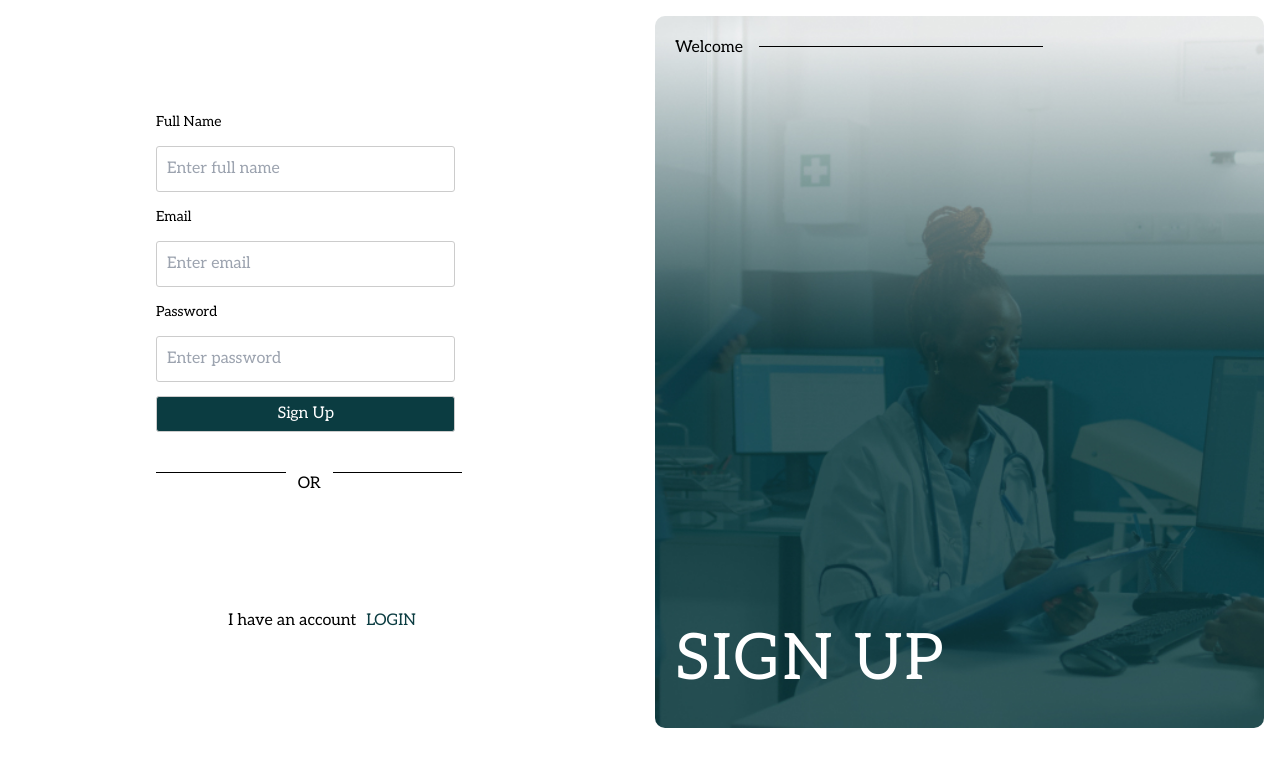
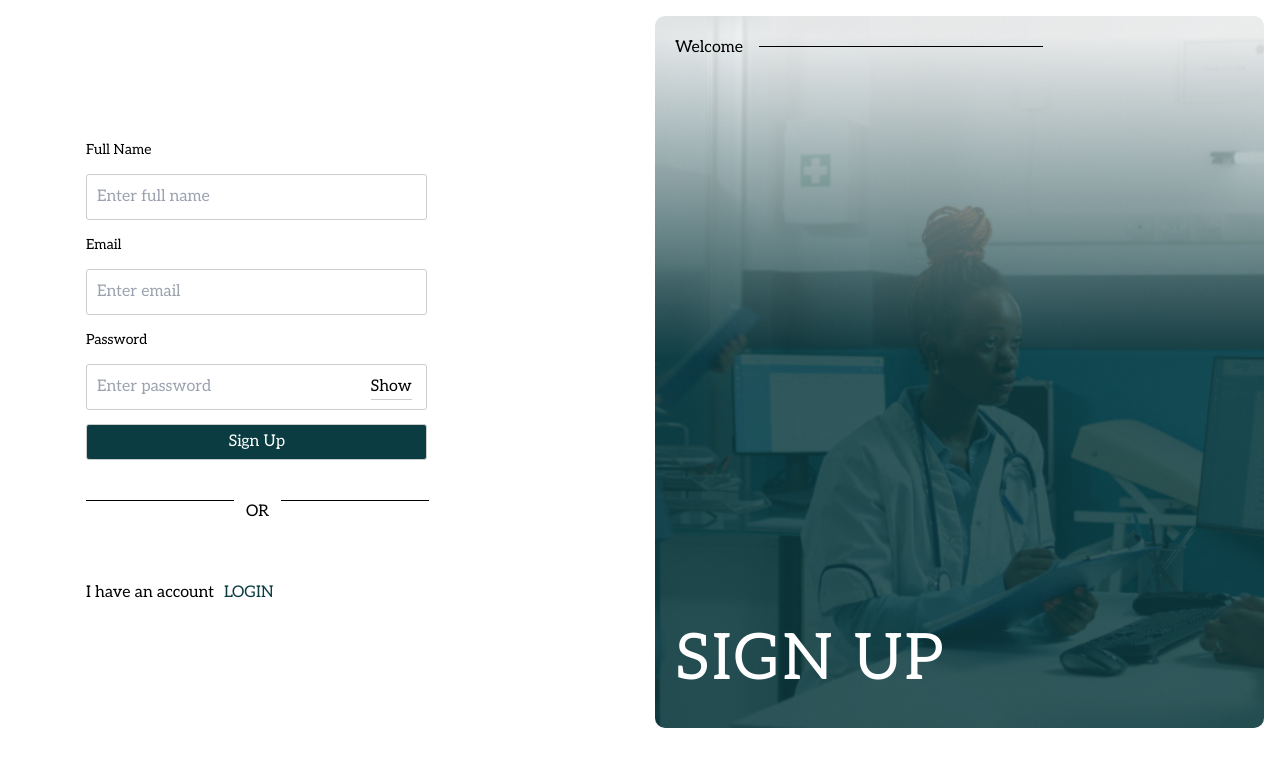
Before and after one commit to CARE-CONNECT-KENYA/care-connect-frontend, a Next.js app: page /users/signup in a window 1280 px wide. Shown: the top 766 px of the page. Built offline with nearby package versions, Linux system fonts and the light colour scheme.

Commit message:
cleaned up login and signup

```diff
--- a/app/(without-layout)/users/login/login.module.css
+++ b/app/(without-layout)/users/login/login.module.css
@@ -9,7 +9,9 @@
     width: 90%;
 }
 
-
+.navigationOption{
+    text-align: center;
+}
 .SignupSidebar{
     display: grid;
     background-color: red;
--- a/app/(without-layout)/users/login/page.tsx
+++ b/app/(without-layout)/users/login/page.tsx
@@ -21,7 +21,7 @@ function Userlogin() {
         {/* Pass handleLoginSuccess as onSuccess prop */}
          <LoginForm onSuccess={handleLoginSuccess} />
           <div className={styles.navigationOption}>
-              <p> I have an account </p>
+              <p> I dont have an account </p>
               <Link href='/users/signup'> SIGN UP </Link>
             </div>
       </div>
--- a/app/(without-layout)/users/signup/signup.module.css
+++ b/app/(without-layout)/users/signup/signup.module.css
@@ -45,11 +45,9 @@
 .navigationOption{
   display: flex;
    gap: 10px;
-   text-align: center;
-   margin-left: auto;
-   margin-right: auto;
+   text-align: left;
    width: 50%;
-   margin-top: 20%;
+   margin-top: 10%;
 
 }
 .navigationOption a{
--- a/app/Components/LoginForm.tsx
+++ b/app/Components/LoginForm.tsx
@@ -67,7 +67,7 @@ const LoginForm: React.FC<LoginFormProps> = ({ onSuccess }) => {
               required
             />
             <span className={styles.eyeIcon} onClick={() => setShowPassword(!showPassword)}>
-              {showPassword ? '🙈' : '👁️'}
+              {showPassword ? 'show' : 'Hide'}
             </span>
           </div>
         </div>
--- a/app/Components/SignUpForm.tsx
+++ b/app/Components/SignUpForm.tsx
@@ -1,6 +1,6 @@
 'use client'
 import React, { useState, ChangeEvent, FormEvent } from 'react';
-import axios from 'axios';
+import axios, { AxiosError } from 'axios';
 import styles from '../Styles/Users.module.css';
 
 // Define types for form data and error state
@@ -26,6 +26,7 @@ const SignUpForm: React.FC = () => {
   });
   const [error, setError] = useState<ErrorState>({});
   const [success, setSuccess] = useState<string>('');
+  const [showPassword, setShowPassword] = useState(false); // State for showing/hiding password
 
   // Handle form input change
   const handleChange = (e: ChangeEvent<HTMLInputElement>) => {
@@ -102,14 +103,19 @@ const SignUpForm: React.FC = () => {
         {error.email && <p className={styles.error}>{error.email}</p>}
 
         <h6>Password</h6>
+        <div className={styles.passwordContainer}>
           <input
-          type='password'
+            type={showPassword ? 'text' : 'password'}
             name='password'
             placeholder='Enter password'
             value={formData.password}
             onChange={handleChange}
             required
           />
+          <span className={styles.eyeIcon} onClick={() => setShowPassword(!showPassword)}>
+            {showPassword ? 'Hide' : 'Show'}
+          </span>
+        </div>
         {error.password && <p className={styles.error}>{error.password}</p>}
 
         <button type='submit'>Sign Up</button>
--- a/app/Styles/HomePage.module.css
+++ b/app/Styles/HomePage.module.css
@@ -145,7 +145,7 @@
     grid-template-columns: repeat(auto-fit, minmax(100px, 1fr));
     margin-left: auto;
     margin-right: auto;
-    width: 80%;
+    width: 100%;
     margin: auto;
 
 }
--- a/app/Styles/Singleprovider.module.css
+++ b/app/Styles/Singleprovider.module.css
@@ -101,8 +101,9 @@
   .DetailSections {
     display: flex;
     gap: 20px;
+    flex: 1;
     margin-top: 20px;
-    max-width: 80%;
+    max-width: 95%;
     align-content: center;
     margin: 0 auto;
     justify-content: center;
@@ -173,7 +174,7 @@
   top: 10px;
   position: sticky;
   z-index: 1000;
-  width: 20%;
+
 
 }
 /* Review form */
--- a/app/Styles/Users.module.css
+++ b/app/Styles/Users.module.css
@@ -4,9 +4,7 @@
     background-color: black;
     width: 26%;
 }
-.formContainer{
-    margin-left: 70px;
-}
+
 .Signupform{
     display: grid;
     gap: 14px;
@@ -41,7 +39,8 @@
 
   .eyeIcon {
     position: absolute;
-    left: 55%;
+    left: 50%;
     cursor: pointer;
-    font-size: 22px;
+    font-size: 0.4rempx;
+    border-bottom: #ccc solid 1px;
   }
```
Lines whose indentation alone changed are shown as unchanged.
